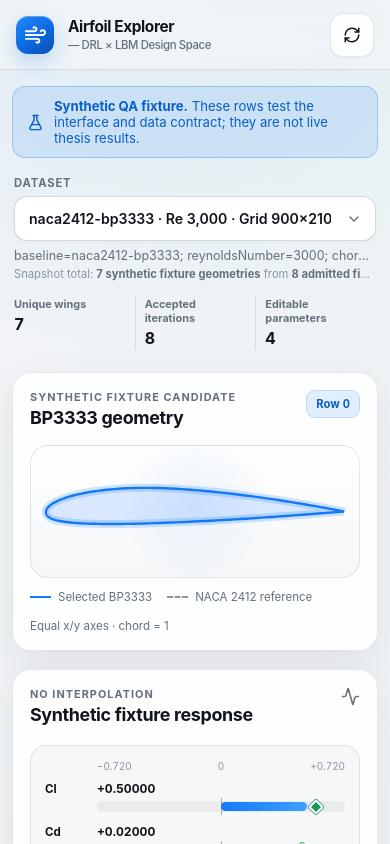
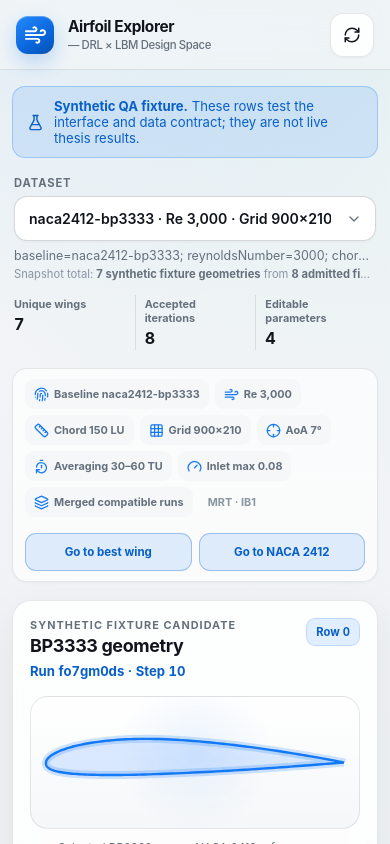
Before and after one commit to edengol10/AI-final-course, a React (Vite) app: page / in a window 390 px wide. Shown: the top 844 px of the page. Built offline with nearby package versions, Linux system fonts and the light colour scheme.

Commit message:
feat: navigate best and reference wings

```diff
--- a/src/App.tsx
+++ b/src/App.tsx
@@ -1,14 +1,15 @@
 import { AnimatePresence, motion, useReducedMotion } from "framer-motion";
 import { AlertTriangle, Check, ChevronDown, Database, FlaskConical, RefreshCw, SlidersHorizontal, WifiOff, Wind } from "lucide-react";
 import { useCallback, useEffect, useMemo, useRef, useState } from "react";
+import { ConditionStrip } from "./components/ConditionStrip";
 import { MetricsPanel } from "./components/MetricsPanel";
 import { ParameterSlider } from "./components/ParameterSlider";
 import { ProvenancePanel } from "./components/ProvenancePanel";
 import { WingPlot } from "./components/WingPlot";
 import { isSnapshotStale, loadSnapshot, SnapshotLoadError, type SnapshotFailureKind } from "./data/snapshot";
 import { findNearestRecordIndex, type ParameterBounds } from "./domain/nearest";
-import { findMostEfficientRecord } from "./domain/efficiency";
-import { PARAMETER_BY_NAME, type ParameterName, type ParameterVector } from "./domain/parameters";
+import { findExactParameterRecord, findMostEfficientRecord } from "./domain/efficiency";
+import { BASELINE_PARAMETERS, PARAMETER_BY_NAME, type ParameterName, type ParameterVector } from "./domain/parameters";
 import type { DatasetGroup, ValidatedSnapshot, WingRecord } from "./domain/schema";
 import { useNearestWorker } from "./hooks/useNearestWorker";
 
@@ -101,6 +102,7 @@ export default function App() {
   const [selectedRecordIndex, setSelectedRecordIndex] = useState(-1);
   const [displayValues, setDisplayValues] = useState<ParameterVector | null>(null);
   const [requestedValues, setRequestedValues] = useState<ParameterVector | null>(null);
+  const [referenceOnly, setReferenceOnly] = useState(false);
   const [snapping, setSnapping] = useState(false);
   const [refreshState, setRefreshState] = useState<RefreshState>("idle");
   const [candidateAnnouncement, setCandidateAnnouncement] = useState("");
@@ -117,7 +119,7 @@ export default function App() {
     [snapshot, selectedGroupId]
   );
   const bounds = (snapshot?.manifest.parameterBounds ?? null) as ParameterBounds | null;
-  const record: WingRecord | null = group?.records[selectedRecordIndex] ?? null;
+  const record: WingRecord | null = referenceOnly ? null : group?.records[selectedRecordIndex] ?? null;
   const bestRecord = useMemo(() => findMostEfficientRecord(group?.records ?? []), [group]);
   const queryNearest = useNearestWorker(group, bounds);
 
@@ -135,6 +137,7 @@ export default function App() {
     selectedGroupIdRef.current = preferred?.id ?? null;
     setSelectedGroupId(preferred?.id ?? null);
     setSelectedRecordIndex(nextIndex);
+    setReferenceOnly(false);
     setExactDisplay(nextRecord?.parameters ?? null);
     setRequestedValues(null);
     setCandidateAnnouncement(nextRecord ? `Candidate row ${nextRecord.stableRecordIndex} selected.` : "Validated snapshot contains no selectable rows.");
@@ -176,6 +179,7 @@ export default function App() {
     const epoch = ++requestEpochRef.current;
     void queryNearest(target).then((index) => {
       if (epoch !== requestEpochRef.current || index < 0) return;
+      setReferenceOnly(false);
       setSelectedRecordIndex(index);
       const candidate = group?.records[index];
       if (candidate) setCandidateAnnouncement(`Nearest database candidate row ${candidate.stableRecordIndex}.`);
@@ -200,8 +204,17 @@ export default function App() {
     valuesRef.current = next;
     setDisplayValues(next);
     setRequestedValues(next);
+    if (referenceOnly && group && bounds) {
+      const nearestIndex = findNearestRecordIndex(next, group.records, group.activeParameters, bounds);
+      if (nearestIndex >= 0) {
+        setReferenceOnly(false);
+        setSelectedRecordIndex(nearestIndex);
+        const candidate = group.records[nearestIndex];
+        if (candidate) setCandidateAnnouncement(`Reference view exited. Nearest database candidate row ${candidate.stableRecordIndex}.`);
+      }
+    }
     schedulePreview(next);
-  }, [record, schedulePreview]);
+  }, [bounds, group, record, referenceOnly, schedulePreview]);
 
   const commitRequested = useCallback((parameter: ParameterName, value: number) => {
     const current = valuesRef.current ?? record?.parameters;
@@ -219,6 +232,7 @@ export default function App() {
       if (epoch !== requestEpochRef.current || index < 0) return;
       const candidate = group.records[index];
       if (!candidate) return;
+      setReferenceOnly(false);
       setSelectedRecordIndex(index);
       setSnapping(true);
       setExactDisplay(candidate.parameters);
@@ -235,10 +249,54 @@ export default function App() {
     selectedGroupIdRef.current = id;
     setSelectedGroupId(id);
     setSelectedRecordIndex(nextRecord ? 0 : -1);
+    setReferenceOnly(false);
     setExactDisplay(nextRecord?.parameters ?? null);
     setRequestedValues(null);
     setCandidateAnnouncement(nextRecord ? `${nextGroup!.label}; candidate row ${nextRecord.stableRecordIndex} selected.` : `${nextGroup?.label ?? "Dataset"} has no selectable rows.`);
   };
+
+  const cancelPendingPreview = useCallback(() => {
+    requestEpochRef.current += 1;
+    if (animationFrameRef.current !== null) {
+      cancelAnimationFrame(animationFrameRef.current);
+      animationFrameRef.current = null;
+    }
+    pendingTargetRef.current = null;
+  }, []);
+
+  const selectMeasuredRecord = useCallback((index: number, announcement: string) => {
+    const candidate = group?.records[index];
+    if (!candidate) return;
+    cancelPendingPreview();
+    setReferenceOnly(false);
+    setSelectedRecordIndex(index);
+    setExactDisplay(candidate.parameters);
+    setRequestedValues(null);
+    setSnapping(false);
+    setCandidateAnnouncement(`${announcement} Run ${candidate.provenance.runId}, step ${candidate.provenance.globalStep}.`);
+  }, [cancelPendingPreview, group, setExactDisplay]);
+
+  const goToBest = useCallback(() => {
+    if (!group || !bestRecord) return;
+    const index = group.records.indexOf(bestRecord);
+    selectMeasuredRecord(index, "Best Cl/Cd wing selected.");
+  }, [bestRecord, group, selectMeasuredRecord]);
+
+  const goToReference = useCallback(() => {
+    if (!group) return;
+    const exactRecord = findExactParameterRecord(group.records, BASELINE_PARAMETERS);
+    if (exactRecord) {
+      selectMeasuredRecord(group.records.indexOf(exactRecord), "Exact measured NACA 2412 baseline selected.");
+      return;
+    }
+    cancelPendingPreview();
+    setReferenceOnly(true);
+    setSelectedRecordIndex(-1);
+    setExactDisplay(BASELINE_PARAMETERS);
+    setRequestedValues(null);
+    setSnapping(false);
+    setCandidateAnnouncement("NACA 2412 reference definition selected. No measured run, step, or metrics are available.");
+  }, [cancelPendingPreview, group, selectMeasuredRecord, setExactDisplay]);
 
   const refresh = async () => {
     if (!snapshot || refreshState === "checking") return;
@@ -318,10 +376,19 @@ export default function App() {
           </dl>
         </section>
 
-        {!group || !record || !displayValues ? <EmptyState hasDatasets={snapshot.groups.length > 0} /> : (
+        {group ? (
+          <ConditionStrip
+            compatibility={group.compatibility}
+            bestAvailable={bestRecord !== null}
+            onSelectBest={goToBest}
+            onSelectReference={goToReference}
+          />
+        ) : null}
+
+        {!group || !displayValues ? <EmptyState hasDatasets={snapshot.groups.length > 0} /> : (
           <motion.div className="dashboard-grid" initial={reducedMotion ? false : { opacity: 0, y: 8 }} animate={{ opacity: 1, y: 0 }}>
             <div className="visual-column">
-              <WingPlot record={record} fixture={isFixture} />
+              <WingPlot displayParameters={displayValues} record={record} fixture={isFixture} />
               <MetricsPanel record={record} records={group.records} bestRecord={bestRecord} fixture={isFixture} />
             </div>
             <aside className="control-column" aria-label="Design controls and provenance">
@@ -346,7 +413,7 @@ export default function App() {
                         minimum={parameterBounds.minimum}
                         maximum={parameterBounds.maximum}
                         displayValue={displayValues[parameter]}
-                        measuredValue={record.parameters[parameter]}
+                        measuredValue={record?.parameters[parameter] ?? displayValues[parameter]}
                         requestedValue={requestedValues?.[parameter]}
                         bestValue={bestRecord?.parameters[parameter]}
                         snapping={snapping}
@@ -359,7 +426,7 @@ export default function App() {
                 <AnimatePresence>
                   {snapping ? (
                     <motion.p className="snap-confirmation" initial={{ opacity: 0, y: 4 }} animate={{ opacity: 1, y: 0 }} exit={{ opacity: 0 }}>
-                      <Check size={15} aria-hidden="true" /> Snapped to database row {record.stableRecordIndex}
+                      <Check size={15} aria-hidden="true" /> Snapped to database row {record?.stableRecordIndex}
                     </motion.p>
                   ) : null}
                 </AnimatePresence>
--- /dev/null
+++ b/src/components/ConditionStrip.tsx
@@ -0,0 +1,66 @@
+import { Crosshair, Fingerprint, Gauge, Grid3X3, Layers3, Ruler, TimerReset, Wind } from "lucide-react";
+import type { WingDataset } from "../domain/schema";
+
+type Compatibility = WingDataset["compatibilityGroup"];
+
+interface ConditionStripProps {
+  compatibility: Compatibility;
+  bestAvailable: boolean;
+  onSelectBest: () => void;
+  onSelectReference: () => void;
+}
+
+interface ConditionItem {
+  label: string;
+  value: string;
+  icon: typeof Gauge;
+}
+
+function formatNumber(value: number): string {
+  return value.toLocaleString(undefined, { maximumFractionDigits: 4 });
+}
+
+function conditionItems(compatibility: Compatibility): ConditionItem[] {
+  const items: Array<ConditionItem | null> = [
+    compatibility.baseline === null ? null : { label: "Baseline definition", value: `Baseline ${compatibility.baseline}`, icon: Fingerprint },
+    compatibility.reynoldsNumber === null ? null : { label: "Reynolds number", value: `Re ${formatNumber(compatibility.reynoldsNumber)}`, icon: Wind },
+    compatibility.chordLatticeUnits === null ? null : { label: "Chord", value: `Chord ${formatNumber(compatibility.chordLatticeUnits)} LU`, icon: Ruler },
+    compatibility.gridNx === null || compatibility.gridNy === null ? null : { label: "Grid", value: `Grid ${formatNumber(compatibility.gridNx)}×${formatNumber(compatibility.gridNy)}`, icon: Grid3X3 },
+    compatibility.angleOfAttackDeg === null ? null : { label: "Angle of attack", value: `AoA ${formatNumber(compatibility.angleOfAttackDeg)}°`, icon: Crosshair },
+    compatibility.averagingStartTu === null || compatibility.averagingEndTu === null ? null : {
+      label: "Averaging window",
+      value: `Averaging ${formatNumber(compatibility.averagingStartTu)}–${formatNumber(compatibility.averagingEndTu)} TU`,
+      icon: TimerReset
+    },
+    compatibility.maximumInletVelocity === null ? null : { label: "Maximum inlet velocity", value: `Inlet max ${formatNumber(compatibility.maximumInletVelocity)}`, icon: Gauge },
+    { label: "Run grouping", value: compatibility.isolated ? "Isolated run group" : "Merged compatible runs", icon: Layers3 }
+  ];
+  return items.filter((item): item is ConditionItem => item !== null);
+}
+
+export function ConditionStrip({ compatibility, bestAvailable, onSelectBest, onSelectReference }: ConditionStripProps) {
+  const items = conditionItems(compatibility);
+  const method = [compatibility.collisionModel, compatibility.immersedBoundaryScheme]
+    .filter((value): value is string => value !== null)
+    .map((value) => value.toUpperCase())
+    .join(" · ");
+
+  return (
+    <section className="condition-strip" aria-label="Simulation conditions" data-testid="condition-strip">
+      <dl className="condition-list">
+        {items.map(({ label, value, icon: Icon }) => (
+          <div key={label}>
+            <Icon size={15} aria-hidden="true" />
+            <dt className="sr-only">{label}</dt>
+            <dd>{value}</dd>
+          </div>
+        ))}
+        {method ? <div className="condition-method"><dt className="sr-only">Numerical method</dt><dd>{method}</dd></div> : null}
+      </dl>
+      <div className="navigation-actions" role="group" aria-label="Wing navigation">
+        <button className="secondary-button" type="button" onClick={onSelectBest} disabled={!bestAvailable}>Go to best wing</button>
+        <button className="secondary-button" type="button" onClick={onSelectReference}>Go to NACA 2412</button>
+      </div>
+    </section>
+  );
+}
--- a/src/components/WingPlot.tsx
+++ b/src/components/WingPlot.tsx
@@ -1,30 +1,39 @@
-import { motion, useReducedMotion } from "framer-motion";
 import { useId, useMemo } from "react";
 import { buildBp3333, pointsToPath } from "../domain/bp3333";
-import { BASELINE_PARAMETERS } from "../domain/parameters";
+import { BASELINE_PARAMETERS, PARAMETER_ORDER, type ParameterVector } from "../domain/parameters";
 import type { WingRecord } from "../domain/schema";
 
 interface WingPlotProps {
-  record: WingRecord;
+  displayParameters: ParameterVector;
+  record: WingRecord | null;
   fixture: boolean;
 }
 
 const referencePath = pointsToPath(buildBp3333(BASELINE_PARAMETERS));
 
-export function WingPlot({ record, fixture }: WingPlotProps) {
+export function WingPlot({ displayParameters, record, fixture }: WingPlotProps) {
   const titleId = useId();
   const descriptionId = useId();
-  const reducedMotion = useReducedMotion();
-  const selectedPath = useMemo(() => pointsToPath(record.coordinates), [record]);
+  const isReferenceGeometry = PARAMETER_ORDER.every(
+    (parameter) => Math.fround(displayParameters[parameter]) === Math.fround(BASELINE_PARAMETERS[parameter])
+  );
+  const selectedPath = useMemo(
+    () => isReferenceGeometry ? referencePath : pointsToPath(record?.coordinates ?? buildBp3333(displayParameters)),
+    [displayParameters, isReferenceGeometry, record]
+  );
+  const selectedSource = record
+    ? `Run ${record.provenance.runId} · Step ${record.provenance.globalStep.toLocaleString()}`
+    : "Reference definition · no measured run/step";
 
   return (
     <section className="card wing-card" aria-labelledby={titleId}>
       <div className="card-heading-row">
         <div>
-          <p className="eyebrow">{fixture ? "Synthetic fixture candidate" : "Measured candidate"}</p>
+          <p className="eyebrow">{record ? (fixture ? "Synthetic fixture candidate" : "Measured candidate") : "Unmeasured reference"}</p>
           <h2 id={titleId}>BP3333 geometry</h2>
+          <p className="selected-source-label" data-testid="selected-source-label">{selectedSource}</p>
         </div>
-        <span className="record-pill">Row {record.stableRecordIndex}</span>
+        <span className="record-pill">{record ? `Row ${record.stableRecordIndex}` : "Reference only"}</span>
       </div>
       <div className="wing-plot-frame">
         <svg
@@ -45,26 +54,22 @@ export function WingPlot({ record, fixture }: WingPlotProps) {
             <line className="zero-grid" x1="-0.04" y1="0" x2="1.04" y2="0" />
           </g>
           <path className="reference-wing" d={referencePath} data-testid="reference-wing-path" vectorEffect="non-scaling-stroke" />
-          <motion.path
+          <path
             className="selected-wing-halo"
             d={selectedPath}
-            animate={{ d: selectedPath }}
-            transition={reducedMotion ? { duration: 0 } : { type: "spring", stiffness: 180, damping: 24 }}
             vectorEffect="non-scaling-stroke"
             aria-hidden="true"
           />
-          <motion.path
+          <path
             className="selected-wing"
             d={selectedPath}
-            animate={{ d: selectedPath }}
-            transition={reducedMotion ? { duration: 0 } : { type: "spring", stiffness: 180, damping: 24 }}
             data-testid="selected-wing-path"
             vectorEffect="non-scaling-stroke"
           />
         </svg>
       </div>
       <div className="plot-footer">
-        <span className="legend-item"><i className="legend-line selected" />Selected BP3333</span>
+        <span className="legend-item"><i className="legend-line selected" />{record ? "Selected BP3333" : "Selected NACA 2412"}</span>
         <span className="legend-item"><i className="legend-line reference" />NACA 2412 reference</span>
         <span className="axis-note">Equal x/y axes · chord = 1</span>
       </div>
--- a/src/styles.css
+++ b/src/styles.css
@@ -162,6 +162,20 @@ button { color: inherit; }
 .primary-button { gap: 8px; padding: 0 18px; color: white; border-color: transparent; background: var(--blue); font-weight: 650; }
 .primary-button:hover { background: var(--blue-deep); }
 
+.secondary-button {
+  min-height: 38px;
+  padding: 0 13px;
+  color: var(--blue-deep);
+  border: 1px solid color-mix(in srgb, var(--blue) 24%, var(--line));
+  border-radius: 11px;
+  background: var(--blue-soft);
+  font-size: 0.72rem;
+  font-weight: 700;
+  cursor: pointer;
+}
+.secondary-button:hover { border-color: var(--blue); background: color-mix(in srgb, var(--blue-soft) 70%, white); }
+.secondary-button:disabled { cursor: not-allowed; opacity: 0.5; }
+
 .spin { animation: spin 0.85s linear infinite; }
 @keyframes spin { to { transform: rotate(360deg); } }
 
@@ -231,6 +245,25 @@ main { width: min(1540px, 100%); margin: 0 auto; padding: 22px clamp(16px, 3vw,
 .dataset-stats dt { color: var(--text-muted); font-size: 0.68rem; font-weight: 650; white-space: nowrap; }
 .dataset-stats dd { margin: 3px 0 0; font-size: 1.17rem; font-variant-numeric: tabular-nums; font-weight: 690; letter-spacing: -0.03em; }
 
+.condition-strip {
+  display: flex;
+  align-items: center;
+  justify-content: space-between;
+  gap: 16px;
+  margin: -4px 0 18px;
+  padding: 10px 12px;
+  border: 1px solid var(--line);
+  border-radius: 15px;
+  background: color-mix(in srgb, var(--surface) 78%, transparent);
+  box-shadow: 0 1px 3px rgba(25, 34, 46, 0.04);
+}
+.condition-list { display: flex; flex-wrap: wrap; align-items: center; gap: 6px; margin: 0; }
+.condition-list > div { display: inline-flex; align-items: center; gap: 5px; min-height: 30px; padding: 0 9px; color: var(--text-muted); border-radius: 9px; background: var(--surface-muted); }
+.condition-list svg { color: var(--blue); }
+.condition-list dd { margin: 0; font-size: 0.68rem; font-weight: 680; white-space: nowrap; }
+.condition-list .condition-method { color: var(--text-faint); background: transparent; }
+.navigation-actions { display: flex; flex: 0 0 auto; gap: 7px; }
+
 .dashboard-grid { display: grid; grid-template-columns: minmax(0, 1.65fr) minmax(345px, 0.82fr); gap: 18px; align-items: start; }
 .visual-column, .control-column { display: grid; min-width: 0; gap: 18px; }
 
@@ -249,6 +282,7 @@ main { width: min(1540px, 100%); margin: 0 auto; padding: 22px clamp(16px, 3vw,
 .card-heading-row { display: flex; align-items: flex-start; justify-content: space-between; gap: 16px; }
 .card-heading-row h2 { margin: 0; font-size: 1.12rem; font-weight: 680; letter-spacing: -0.02em; }
 .card-heading-row > svg { color: var(--text-muted); }
+.selected-source-label { margin: 7px 0 0; color: var(--blue-deep); font-size: 0.82rem; font-weight: 750; font-variant-numeric: tabular-nums; }
 
 .record-pill {
   padding: 6px 9px;
@@ -356,6 +390,9 @@ main { width: min(1540px, 100%); margin: 0 auto; padding: 22px clamp(16px, 3vw,
 .compatibility-note div { display: grid; gap: 3px; min-width: 0; }
 .compatibility-note strong { font-size: 0.72rem; }
 .compatibility-note span { color: var(--text-muted); font-size: 0.65rem; line-height: 1.35; }
+.reference-provenance { display: grid; gap: 4px; margin: 14px 0 0; padding: 13px; color: var(--amber); border: 1px solid color-mix(in srgb, var(--amber) 25%, transparent); border-radius: 13px; background: var(--amber-soft); }
+.reference-provenance strong { font-size: 0.75rem; }
+.reference-provenance span { font-size: 0.67rem; line-height: 1.4; }
 .provenance-card details { border-top: 1px solid var(--line); }
 .provenance-card summary { min-height: 44px; padding: 13px 0 6px; color: var(--text-muted); font-size: 0.71rem; font-weight: 650; cursor: pointer; }
 .provenance-card summary span { float: right; padding: 2px 7px; border-radius: 8px; background: var(--surface-muted); font-size: 0.62rem; }
@@ -394,6 +431,8 @@ footer { display: flex; width: min(1540px, 100%); justify-content: space-between
   .dashboard-grid { grid-template-columns: minmax(0, 1fr); }
   .control-column { grid-template-columns: minmax(0, 1.15fr) minmax(310px, 0.85fr); }
   .dataset-toolbar { grid-template-columns: 1fr; gap: 14px; }
+  .condition-strip { align-items: stretch; flex-direction: column; }
+  .navigation-actions { align-self: flex-end; }
   .dataset-stats > div:first-child { padding-left: 0; border-left: 0; }
 }
 
@@ -411,6 +450,8 @@ footer { display: flex; width: min(1540px, 100%); justify-content: space-between
   .dataset-stats > div { min-width: 0; padding: 2px 9px; }
   .dataset-stats > div:first-child { padding-left: 0; }
   .dataset-stats dt { white-space: normal; }
+  .navigation-actions { width: 100%; }
+  .navigation-actions .secondary-button { flex: 1; }
   .axis-note { width: 100%; margin-left: 0; }
   .wing-card, .metrics-card, .controls-card, .provenance-card { padding: 17px; border-radius: 19px; }
 }
```
Also changed, not shown: src/components/ProvenancePanel.tsx (+10 -3 lines), 1 other file (tests, documents, lock files or other folders).
